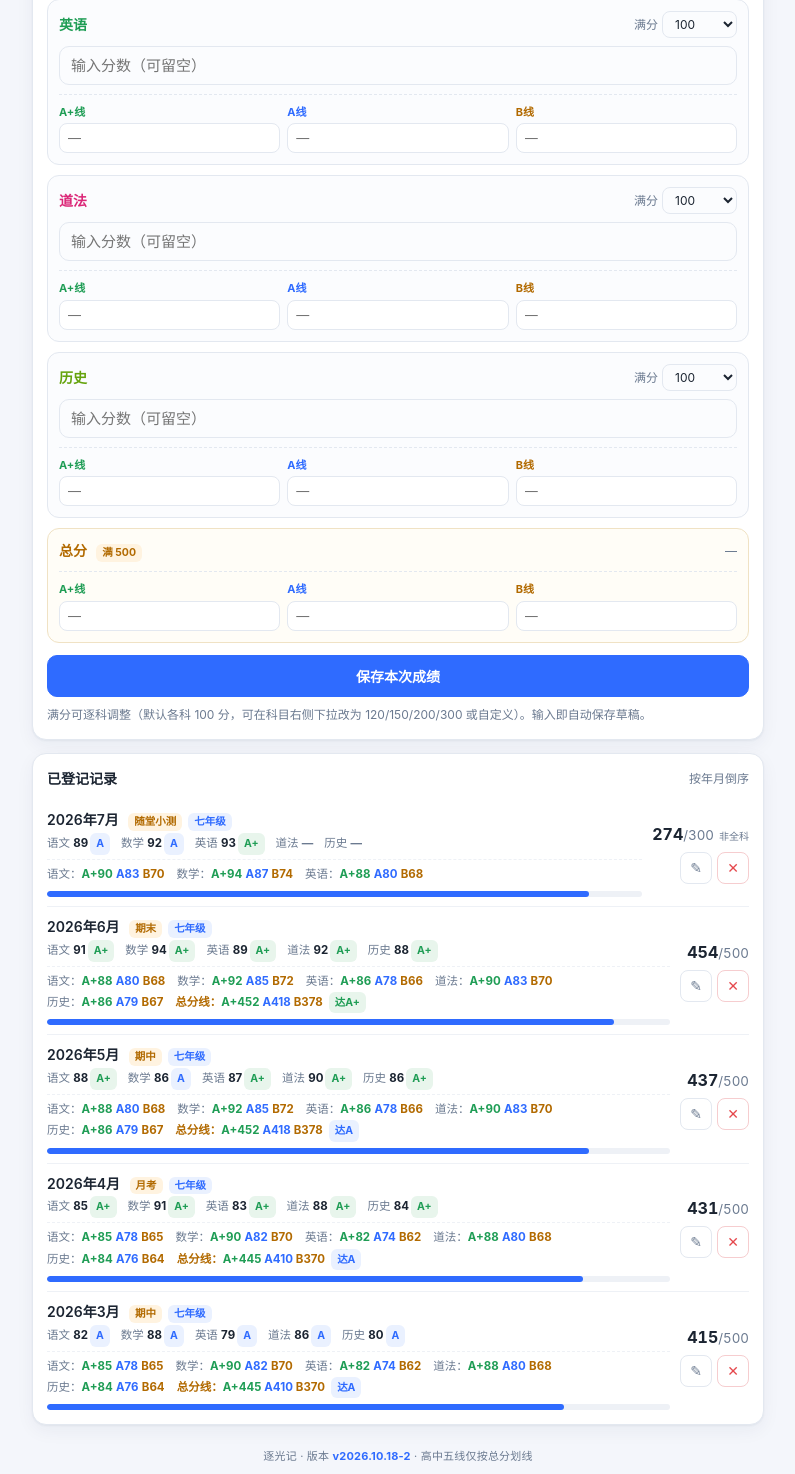
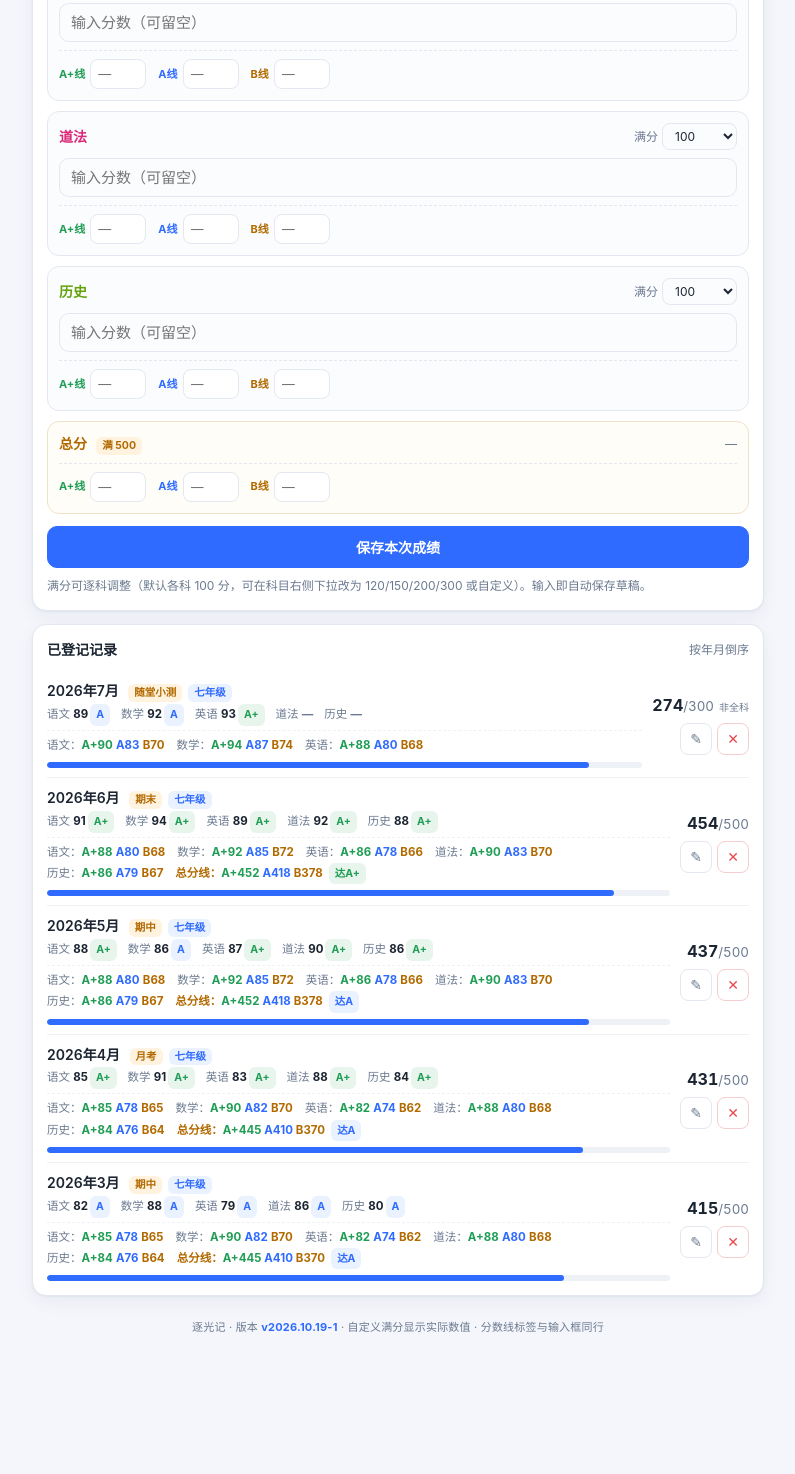
Before and after one commit to Cici-1013/zhuguangji, a plain HTML site: page index.html in a window 1280 px wide. Shown: the part 1074-2548 px from the top of the page, without its empty margins (242-1037 px from the left). After the commit the page ends 2498 px from the top, so only its background shows below. Drawn offline with Linux system fonts and the light colour scheme.

Commit message:
Add files via upload

```diff
--- a/index.html
+++ b/index.html
@@ -80,10 +80,11 @@ input[type=number]::-webkit-outer-spin-button,input[type=number]::-webkit-inner-
 .subjcard .nm{font-weight:700;font-size:14px}
 .subjcard .full{font-size:12px;color:var(--sub)}
 .subjcard .full select{width:auto;display:inline-block;padding:4px 8px;font-size:12px;border-radius:8px;margin-left:4px}
-.linegrid{display:grid;grid-template-columns:repeat(3,1fr);gap:7px;margin-top:9px;padding-top:9px;border-top:1px dashed var(--line)}
-.linegrid .lf{display:block;font-size:11px;font-weight:700;margin-bottom:3px}
-.linegrid input{padding:6px 8px;font-size:13px;border-radius:8px;background:#fff}
-.linegrid .fixline{padding:6px 8px;font-size:12.5px;border-radius:8px;background:#f3f5f9;border:1px solid var(--line);color:var(--sub);font-weight:700;text-align:center}
+.linegrid{display:flex;flex-wrap:wrap;gap:7px 12px;margin-top:8px;padding-top:8px;border-top:1px dashed var(--line)}
+.linegrid>div{display:flex;align-items:center;gap:5px;min-width:0}
+.linegrid .lf{font-size:11px;font-weight:700;white-space:nowrap;flex:0 0 auto}
+.linegrid input{padding:6px 7px;font-size:13px;border-radius:8px;background:#fff;width:56px;flex:0 0 auto}
+.linegrid .fixline{padding:6px 8px;font-size:12px;border-radius:8px;background:#f3f5f9;border:1px solid var(--line);color:var(--sub);font-weight:700;flex:0 0 auto;white-space:nowrap}
 .subjcard.totalcard{background:#fffdf7;border-color:#f0e2c4}
 .subjcard.totalcard .nm{color:#b26a00}
 .entry{display:flex;align-items:center;gap:10px;padding:9px 0;border-bottom:1px solid var(--line2)}
@@ -308,7 +309,7 @@ ul.steps b{color:var(--txt)}
       </div>
     </div>
   </section>
-  <footer class="ver">逐光记 · 版本 <span id="verTag">v2026.10.18-2</span> · 高中五线仅按总分划线</footer>
+  <footer class="ver">逐光记 · 版本 <span id="verTag">v2026.10.19-1</span> · 自定义满分显示实际数值 · 分数线标签与输入框同行</footer>
 </main>
 </div>
 
@@ -780,7 +781,7 @@ function renderSubjForm(){
       '<div class="top"><div class="nm" style="color:'+colorOf(s)+'">'+esc(s)+'</div>'+
       '<div class="full">满分<select data-f="'+esc(s)+'">'+
         opts.map(function(v){ return '<option value="'+v+'"'+(v===fv?' selected':'')+'>'+v+'</option>'; }).join("")+
-        '<option value="custom"'+(fv!==100&&fv!==120&&fv!==150&&fv!==200&&fv!==300?' selected':'')+'>自定义</option>'+
+        '<option value="custom">自定义</option>'+
       '</select></div></div>'+
       '<input type="number" inputmode="decimal" step="0.5" min="0" data-s="'+esc(s)+'" '+
         'placeholder="输入分数（可留空）" value="'+(cur==null?"":cur)+'">'+
```
